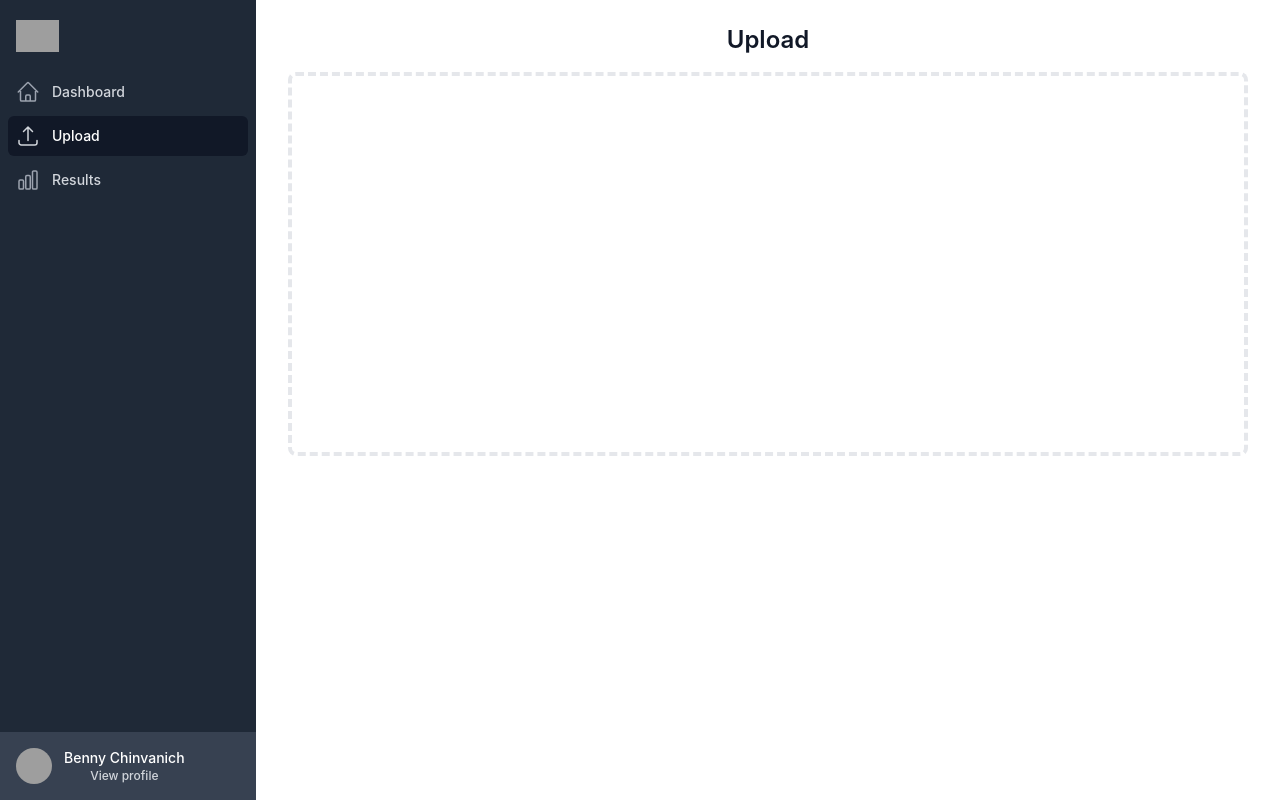
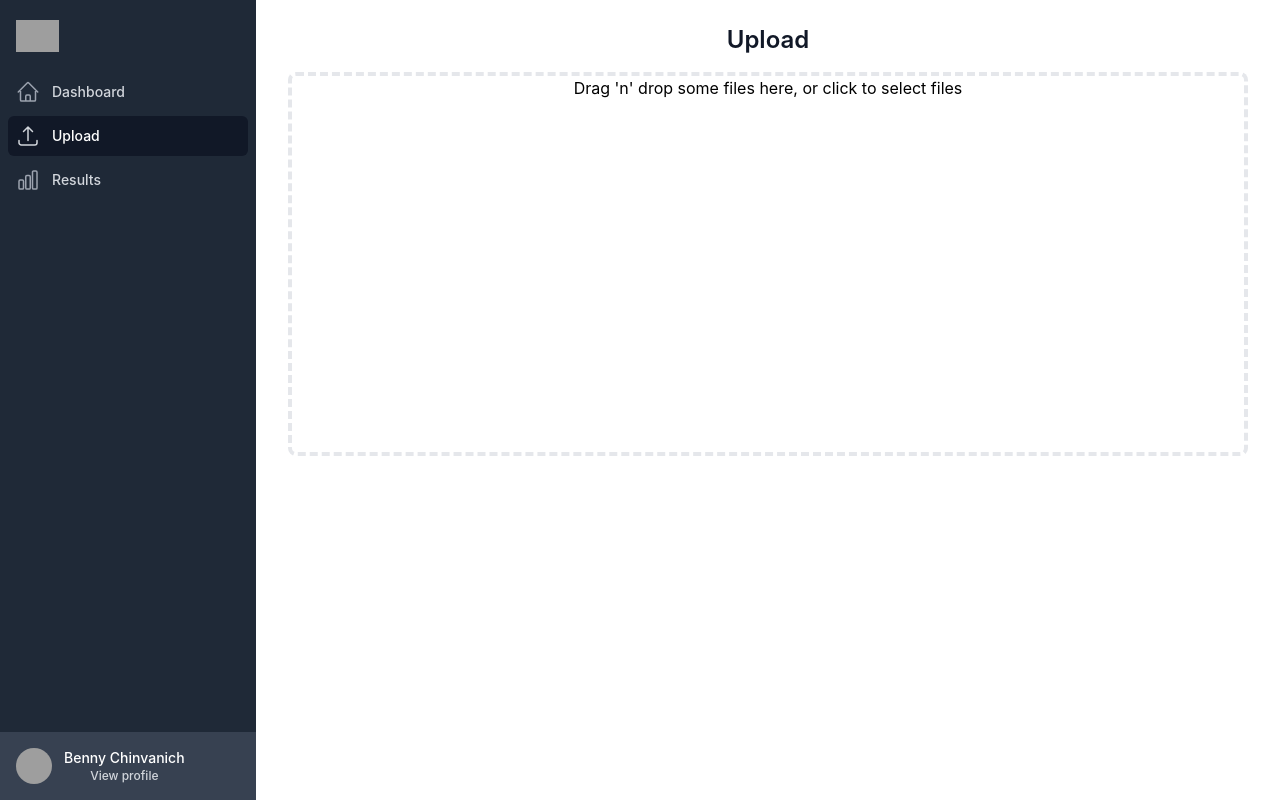
Before and after one commit to bennypc/nwHacks-2023, a React (Create React App) app in the folder client/nwhacks2023/: page /upload in a window 1280 px wide. Built offline with nearby package versions, Linux system fonts and the light colour scheme; grey boxes are pictures that could not be loaded; the HTML template or start-up script is replaced by a standard one.

Commit message:
filedrop

```diff
--- a/client/nwhacks2023/package.json
+++ b/client/nwhacks2023/package.json
@@ -12,6 +12,7 @@
     "match-sorter": "^6.3.1",
     "react": "^18.2.0",
     "react-dom": "^18.2.0",
+    "react-dropzone": "^14.2.3",
     "react-router-dom": "^6.7.0",
     "react-scripts": "^5.0.1",
     "sort-by": "^0.0.2",
--- a/client/nwhacks2023/src/App.js
+++ b/client/nwhacks2023/src/App.js
@@ -1,8 +1,8 @@
 import { Route, Routes, Link } from "react-router-dom";
 import "./App.css";
-import DashboardHome from "./components/DashboardHome";
-import DashboardResults from "./components/DashboardResults";
-import DashboardUpload from "./components/DashboardUpload";
+import DashboardHome from "./components/DashboardPages/DashboardHome";
+import DashboardResults from "./components/DashboardPages/DashboardResults";
+import DashboardUpload from "./components/DashboardPages/DashboardUpload";
 
 function App() {
   return (
--- a/client/nwhacks2023/src/components/DashboardUpload.js
+++ b/client/nwhacks2023/src/components/DashboardPages/DashboardUpload.js
@@ -10,6 +10,7 @@ import {
   UsersIcon,
   XMarkIcon,
 } from "@heroicons/react/24/outline";
+import FileDrop from "../FileDrop";
 
 const navigation = [
   { name: "Dashboard", href: "/", icon: HomeIcon, current: false },
@@ -230,7 +231,9 @@ export default function DashboardUpload() {
               <div className="mx-auto max-w-7xl px-4 sm:px-6 md:px-8">
                 {/* Replace later*/}
                 <div className="py-4">
-                  <div className="h-96 rounded-lg border-4 border-dashed border-gray-200" />
+                  <div className="h-96 rounded-lg border-4 border-dashed border-gray-200 text-center ">
+                    <FileDrop />
+                  </div>
                 </div>
                 {/* /End replace */}
               </div>
--- /dev/null
+++ b/client/nwhacks2023/src/components/FileDrop.js
@@ -0,0 +1,20 @@
+import React, { useCallback } from "react";
+import { useDropzone } from "react-dropzone";
+
+export default function FileDrop() {
+  const onDrop = useCallback((acceptedFiles) => {
+    // Do something with the files
+  }, []);
+  const { getRootProps, getInputProps, isDragActive } = useDropzone({ onDrop });
+
+  return (
+    <div {...getRootProps()}>
+      <input {...getInputProps()} />
+      {isDragActive ? (
+        <p>Drop the files here ...</p>
+      ) : (
+        <p>Drag 'n' drop some files here, or click to select files</p>
+      )}
+    </div>
+  );
+}
```
Also changed, not shown: client/nwhacks2023/src/components/DashboardPages/DashboardHome.js (renamed from client/nwhacks2023/src/components/DashboardHome.js), client/nwhacks2023/src/components/DashboardPages/DashboardResults.js (renamed from client/nwhacks2023/src/components/DashboardResults.js), 1 other file (tests, documents, lock files or other folders).
